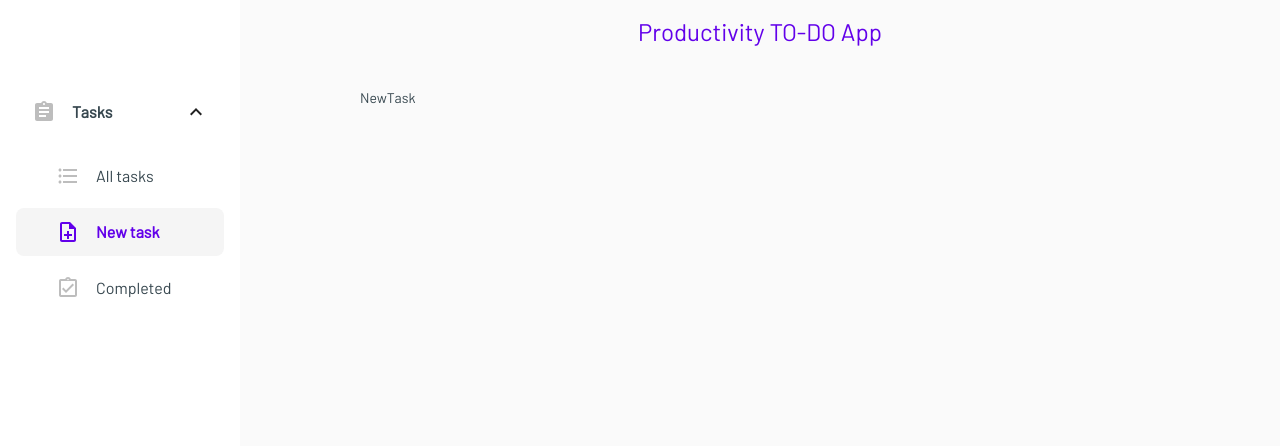
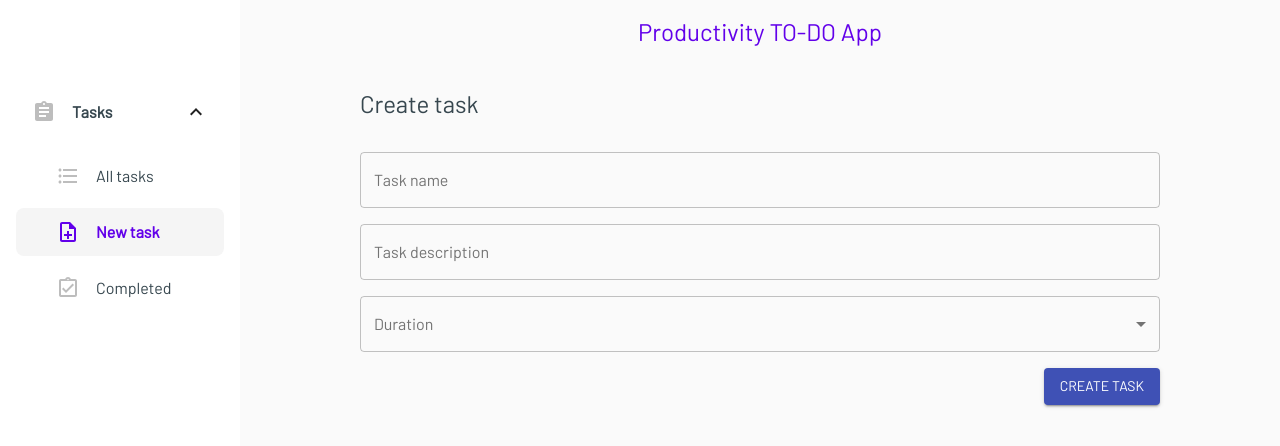
Before and after one commit to lemmusm/todo-list-arkon, a React (Create React App) app: page /new-task in a window 1280 px wide. Shown: the top 446 px of the page. Built offline with nearby package versions, Linux system fonts and the light colour scheme.

Commit message:
Implement redux, feature to add basic new task

```diff
--- a/package.json
+++ b/package.json
@@ -5,14 +5,18 @@
   "dependencies": {
     "@material-ui/core": "^4.12.3",
     "@material-ui/icons": "^4.11.2",
+    "@reduxjs/toolkit": "^1.6.1",
     "@testing-library/jest-dom": "^5.14.1",
     "@testing-library/react": "^11.2.7",
     "@testing-library/user-event": "^12.8.3",
+    "@types/uuid": "^8.3.1",
     "react": "^17.0.2",
     "react-dom": "^17.0.2",
+    "react-hook-form": "^7.12.2",
     "react-redux": "^7.2.4",
     "react-router-dom": "^5.2.0",
     "react-scripts": "4.0.3",
+    "uuid": "^8.3.2",
     "web-vitals": "^1.1.2"
   },
   "scripts": {
--- /dev/null
+++ b/src/components/createTask/formCreateTask.js
@@ -0,0 +1,121 @@
+import React from 'react';
+import { makeStyles } from '@material-ui/core/styles';
+import {
+  Button,
+  FormControl,
+  Grid,
+  InputLabel,
+  MenuItem,
+  Select,
+  TextField,
+  Typography,
+} from '@material-ui/core';
+import { red } from '@material-ui/core/colors';
+import { useCreateTask } from '../../hooks/useCreateTask';
+
+// style
+const useStyles = makeStyles((theme) => ({
+  title: theme.mixins.toolbar,
+  errorMsj: {
+    color: red[500],
+    fontSize: 12,
+  },
+  formControl: {
+    minWidth: 120,
+  },
+}));
+
+const FormCreateTask = () => {
+  // get classes from style
+  const classes = useStyles();
+
+  // access to properties of custom hook
+  const {
+    handleNewTask,
+    register,
+    formState: { errors },
+    handleChangeDuration,
+    duration,
+    handleSubmit,
+  } = useCreateTask();
+
+  return (
+    <>
+      <Typography variant="h5" className={classes.title}>
+        Create task
+      </Typography>
+      <form onSubmit={handleSubmit(handleNewTask)}>
+        <Grid container spacing={2}>
+          <Grid item xs={12} md={12}>
+            <TextField
+              {...register('name', { required: true })}
+              name="name"
+              label="Task name"
+              placeholder="Task name"
+              fullWidth
+              variant="outlined"
+            />
+            <Typography className={classes.errorMsj}>
+              {errors.name?.type === 'required' && 'Task name is required'}
+            </Typography>
+          </Grid>
+          <Grid item xs={12} md={12}>
+            <TextField
+              {...register('description', { required: true })}
+              name="description"
+              label="Task description"
+              placeholder="Task description"
+              multiline
+              maxRows={4}
+              fullWidth
+              variant="outlined"
+            />
+            <Typography className={classes.errorMsj}>
+              {errors.description?.type === 'required' &&
+                'Description is required'}
+            </Typography>
+          </Grid>
+          <Grid item xs={12} md={12}>
+            <FormControl
+              variant="outlined"
+              fullWidth
+              className={classes.formControl}
+            >
+              <InputLabel id="duration-label">Duration</InputLabel>
+              <Select
+                labelId="duration-label"
+                id="duration"
+                label="duration"
+                name="duration"
+                {...register('duration', { required: true })}
+                value={duration}
+                onChange={handleChangeDuration}
+              >
+                <MenuItem value="">
+                  <em>None</em>
+                </MenuItem>
+                <MenuItem value={30}>Short - 30min.</MenuItem>
+                <MenuItem value={45}>Medium - 45min.</MenuItem>
+                <MenuItem value={60}>Long - 1hr.</MenuItem>
+              </Select>
+            </FormControl>
+          </Grid>
+          <Grid
+            item
+            xs={12}
+            md={12}
+            container
+            direction="row"
+            justifyContent="flex-end"
+          >
+            <Button type="submit" variant="contained" color="primary">
+              Create task
+            </Button>
+          </Grid>
+        </Grid>
+      </form>
+    </>
+  );
+};
+
+export default FormCreateTask;
--- /dev/null
+++ b/src/hooks/useCreateTask.js
@@ -0,0 +1,47 @@
+import { useState } from 'react';
+import { useDispatch } from 'react-redux';
+import { useHistory } from 'react-router-dom';
+import { addTask } from '../redux/taskSlice';
+import { useForm } from 'react-hook-form';
+
+export const useCreateTask = () => {
+  // navigation
+  const history = useHistory();
+
+  // manage redux
+  const dispatch = useDispatch();
+
+  // state for duration select
+  const [duration, setDuration] = useState('');
+
+  // initialize react form
+  const {
+    register,
+    handleSubmit,
+    formState: { errors },
+  } = useForm();
+
+  // proccess to create task
+  const handleNewTask = (data) => {
+    // dispatch to call action creator in the reducer
+    dispatch(addTask(data));
+    // navigate to root route
+    history.push('/');
+  };
+
+  // handle change value for duration selection
+  const handleChangeDuration = (event) => {
+    const value = event.target.value;
+    setDuration(value);
+  };
+
+  // return properties
+  return {
+    handleNewTask,
+    register,
+    formState: { errors },
+    duration,
+    handleChangeDuration,
+    handleSubmit,
+  };
+};
--- a/src/index.js
+++ b/src/index.js
@@ -1,4 +1,6 @@
 import { ThemeProvider } from '@material-ui/core';
+import { Provider } from 'react-redux';
+import store from './redux/store';
 import React from 'react';
 import ReactDOM from 'react-dom';
 import Layout from './layout/layout';
@@ -7,11 +9,13 @@ import theme from './styles/theme';
 import { BrowserRouter as Router } from 'react-router-dom';
 
 ReactDOM.render(
-  <ThemeProvider theme={theme}>
-    <Router>
-      <Layout />
-    </Router>
-  </ThemeProvider>,
+  <Provider store={store}>
+    <ThemeProvider theme={theme}>
+      <Router>
+        <Layout />
+      </Router>
+    </ThemeProvider>
+  </Provider>,
   document.getElementById('root')
 );
 
--- a/src/pages/newTask/newTask.js
+++ b/src/pages/newTask/newTask.js
@@ -1,8 +1,8 @@
 import React from 'react';
+import FormCreateTask from '../../components/createTask/formCreateTask';
 
 const NewTask = () => {
-  console.log('NewTask');
-  return <div>NewTask</div>;
+  return <FormCreateTask />;
 };
 
 export default NewTask;
--- /dev/null
+++ b/src/redux/rootReducer.js
@@ -0,0 +1,6 @@
+import { combineReducers } from '@reduxjs/toolkit';
+import taskReducer from './taskSlice';
+
+export default combineReducers({
+  taskReducer: taskReducer,
+});
--- /dev/null
+++ b/src/redux/store.js
@@ -0,0 +1,8 @@
+import { configureStore } from '@reduxjs/toolkit';
+import rootReducer from './rootReducer';
+
+const store = configureStore({
+  reducer: rootReducer,
+});
+
+export default store;
--- /dev/null
+++ b/src/redux/taskSlice.js
@@ -0,0 +1,35 @@
+import { createSlice } from '@reduxjs/toolkit';
+import { v4 as uuidv4 } from 'uuid';
+
+// access to local storage and convert string value to object
+let localData = JSON.parse(localStorage.getItem('tasks'));
+
+const taskSlice = createSlice({
+  name: 'tasks',
+  // if localData is null or undefined the value = [] o initial value
+  initialState: {
+    tasks: localData ?? [],
+  },
+  reducers: {
+    addTask: {
+      reducer: (state, { payload }) => {
+        state.tasks = [...state.tasks, payload];
+        localStorage.setItem('tasks', JSON.stringify(state.tasks));
+      },
+      prepare: ({ name, description }) => ({
+        payload: { id: uuidv4(), name, description, isComplete: false },
+      }),
+    },
+    removeTask: {},
+    editTask: {},
+  },
+});
+
+// destructuring actions and reducer
+const { actions, reducer } = taskSlice;
+
+// destructuring actions
+export const { addTask } = actions;
+
+// export reducer
+export default reducer;
```
Also changed, not shown: 1 other file (tests, documents, lock files or other folders).
